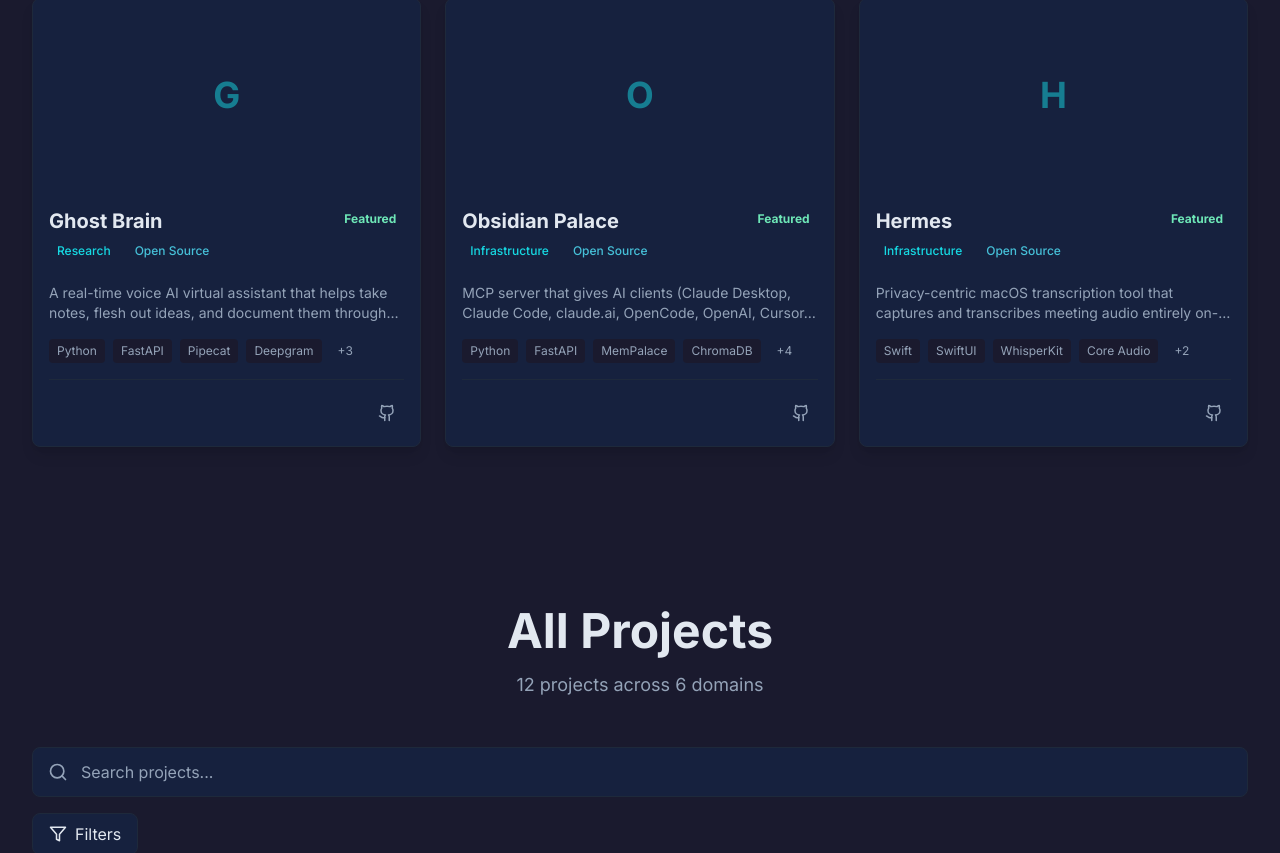
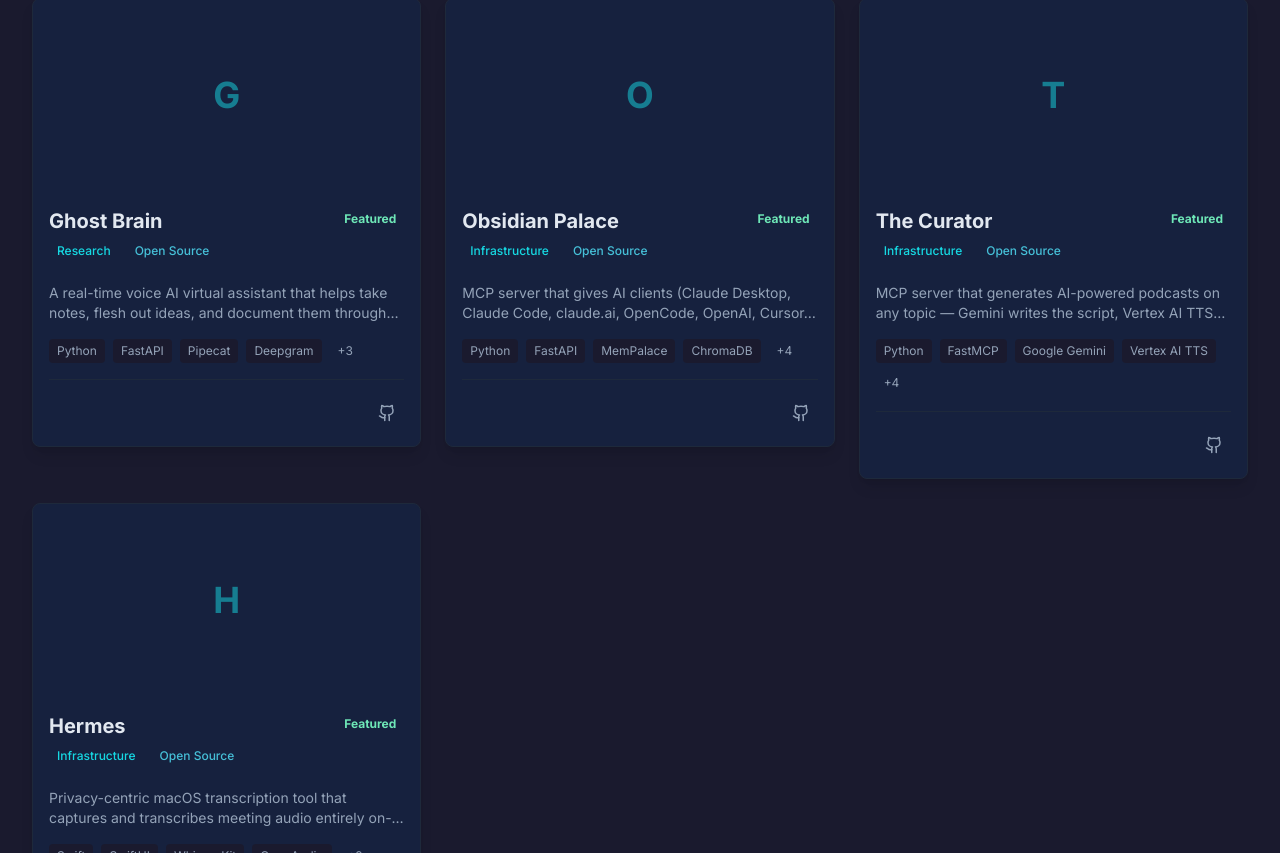
Before and after one commit to TheWinterShadow/Portfolio, a Next.js app: page / in a window 1280 px wide. Shown: the part 1527-2380 px from the top of the page. Built offline with nearby package versions, Linux system fonts and the light colour scheme.

Commit message:
Added the curator project
Signed-off-by: TheWinterShadow <elijah.j.winter@outlook.com>

```diff
--- a/src/data/projects.ts
+++ b/src/data/projects.ts
@@ -274,6 +274,25 @@
     featured: true,
   }),
   createProject({
+    id: 'the-curator',
+    title: 'The Curator',
+    domain: 'Infrastructure',
+    type: 'Open Source',
+    description: 'MCP server that generates AI-powered podcasts on any topic — Gemini writes the script, Vertex AI TTS voices it, and the episode lands in GCS.',
+    longDescription: 'The Curator is a FastMCP server that exposes two tools to any MCP-compatible client (Claude Desktop, Cursor, Zed): create_podcast_transcript generates a natural multi-turn dialogue between hosts Annabelle and Link using Google Gemini, complete with inline emotion tags and pacing cues that shape the audio output. create_podcast_episode synthesizes that transcript into a .wav audio file using Vertex AI TTS with distinct voices per host, then uploads the finished episode to Google Cloud Storage. Authentication is handled via MCP 2.1 OAuth with Google as the identity provider — single-user by design, with OAuth state persisted to GCS so Cloud Run restarts and scale-to-zero events never invalidate active sessions. All infrastructure is managed with Terraform and deployed to Cloud Run via GitHub Actions.',
+    techStack: ['Python', 'FastMCP', 'Google Gemini', 'Vertex AI TTS', 'Google OAuth', 'Cloud Run', 'GCS', 'Terraform'],
+    features: [
+      'Generates natural podcast transcripts on any topic using Google Gemini with emotion and pacing tags',
+      'Multi-speaker audio synthesis via Vertex AI TTS with distinct voices per host (Kore, Puck)',
+      'MCP 2.1 OAuth with Google — single-user, GCS-persisted session state across Cloud Run restarts',
+      'Episodes stored in GCS and returned as object paths — no inline audio payloads over SSE',
+      'Full infrastructure as code with Terraform — Cloud Run, GCS buckets, Secret Manager, IAM',
+    ],
+    github: 'https://github.com/TheWinterShadow/The-Curator',
+    docs: 'https://the-curator.thewintershadow.com',
+    featured: true,
+  }),
+  createProject({
     id: 'hermes',
     title: 'Hermes',
     domain: 'Infrastructure',
```
